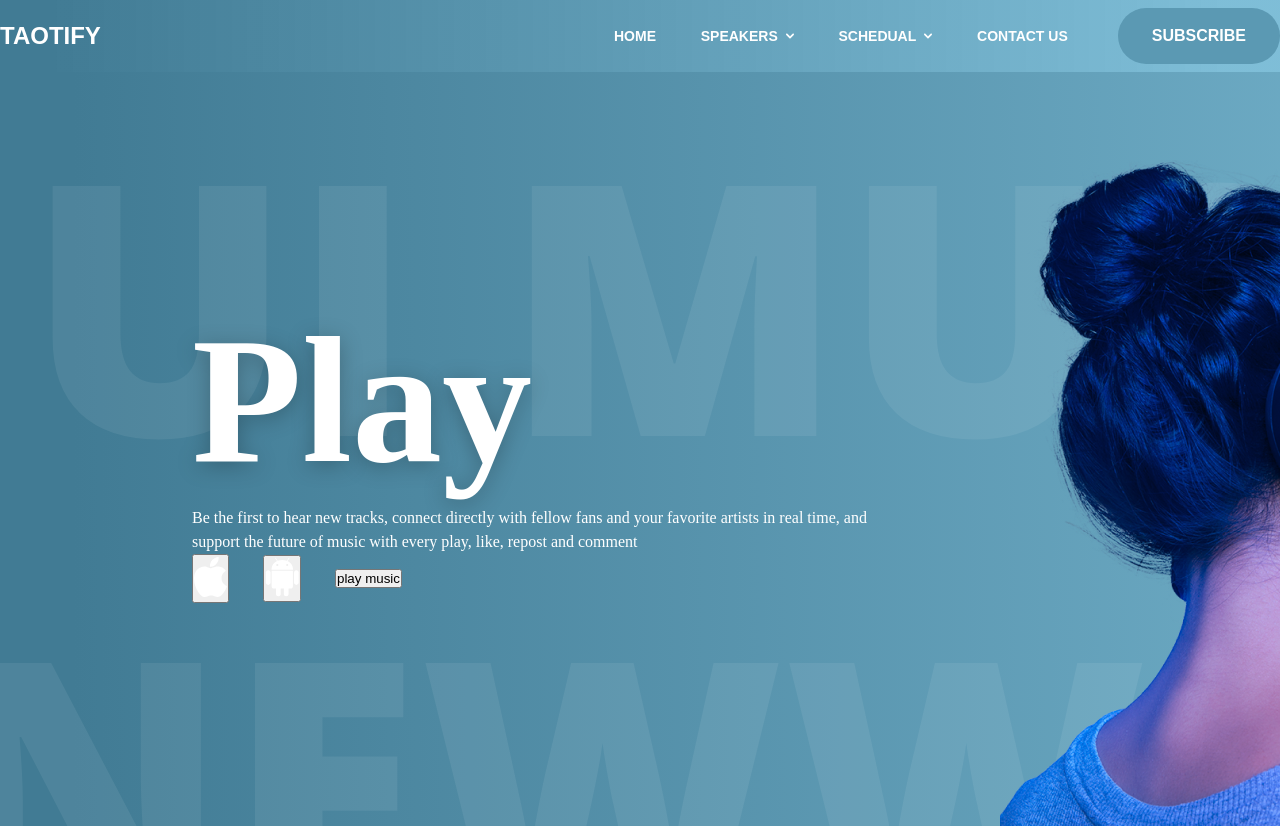
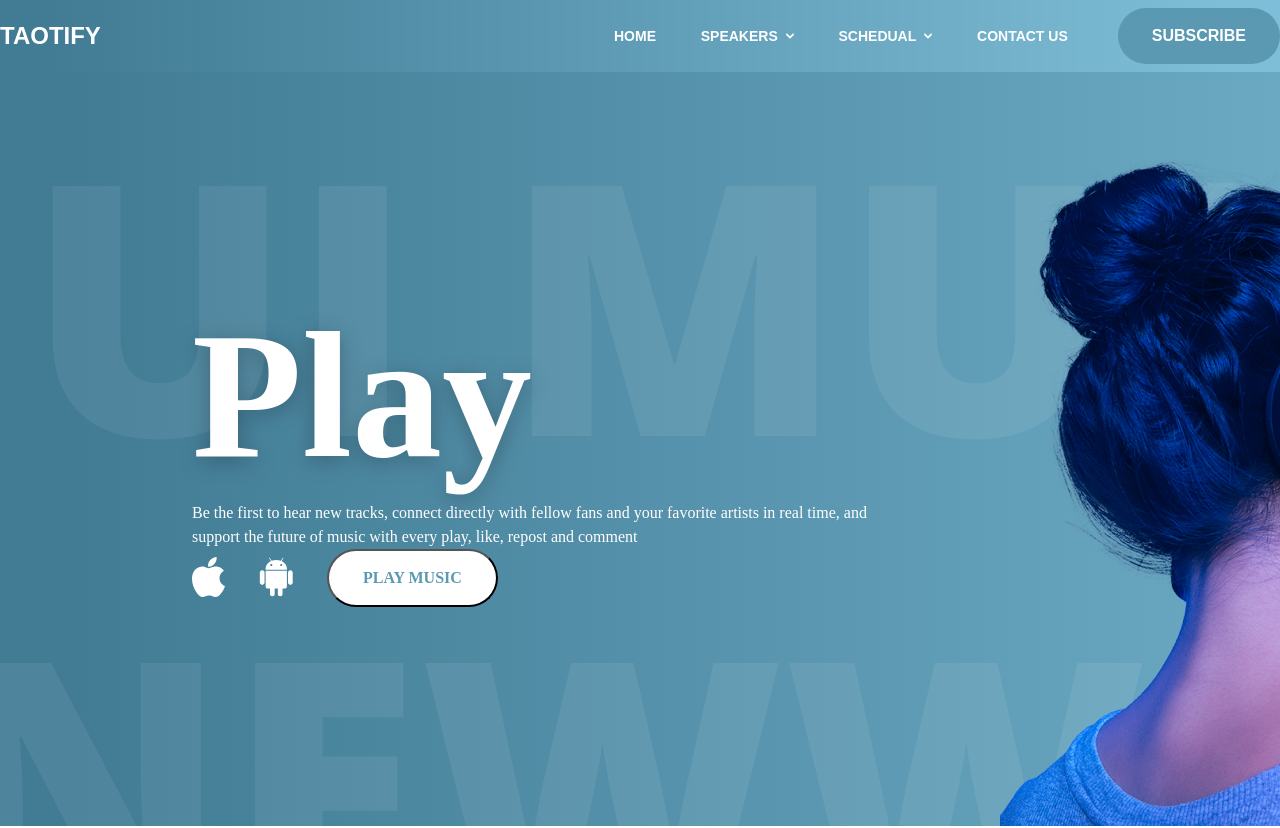
Before and after one commit to taodemy/taotify-website, a Next.js app: page / in a window 1280 px wide. Shown: the top 828 px of the page. Built offline with nearby package versions, Linux system fonts and the light colour scheme.

Commit message:
fix: icon display

```diff
--- a/src/components/Hero/index.module.scss
+++ b/src/components/Hero/index.module.scss
@@ -76,7 +76,26 @@
           display: flex;
           align-items: center;
           gap: 34px;
-          .left_hero_button_apple {
+          .left_hero_download_button {
+            background-color: transparent;
+            border: 0;
+          }
+          .left_hero_play_button {
+            display: flex;
+            padding: 18px 34px;
+            align-items: center;
+            gap: 12px;
+            border-radius: 32px;
+            background: var(--general-light, #fff);
+            color: var(--general-primary, #5b99b3);
+            font-feature-settings: "clig" off, "liga" off;
+
+            /* H5 */
+            font-family: Montserrat;
+            font-size: 16px;
+            font-style: normal;
+            font-weight: 700;
+            line-height: normal;
           }
         }
       }
@@ -90,11 +109,11 @@
       flex: 1 0 0;
       align-self: stretch;
       z-index: 2;
-      .right_hero_image{
+      .right_hero_image {
         width: 542px;
-      height: 666px;
-      background: url("../../assets/hero1Image.png"),
-        transparent 50% / cover no-repeat;
+        height: 666px;
+        background: url("../../assets/hero1Image.png"),
+          transparent 50% / cover no-repeat;
       }
     }
   }
--- a/src/components/Hero/index.tsx
+++ b/src/components/Hero/index.tsx
@@ -19,7 +19,7 @@ const Hero = () => {
               music with every play, like, repost and comment
             </div>
             <div className={style.left_hero_buttons}>
-              <button className={style.left_hero_button_apple}>
+              <button className={style.left_hero_download_button}>
                 <svg
                   xmlns="http://www.w3.org/2000/svg"
                   width="33"
@@ -37,7 +37,7 @@ const Hero = () => {
                   />
                 </svg>
               </button>
-              <button>
+              <button className={style.left_hero_download_button}>
                 <svg
                   xmlns="http://www.w3.org/2000/svg"
                   width="34"
@@ -63,7 +63,7 @@ const Hero = () => {
                   />
                 </svg>
               </button>
-              <button>play music</button>
+              <button className={style.left_hero_play_button}>PLAY MUSIC</button>
             </div>
           </div>
         </div>
```
